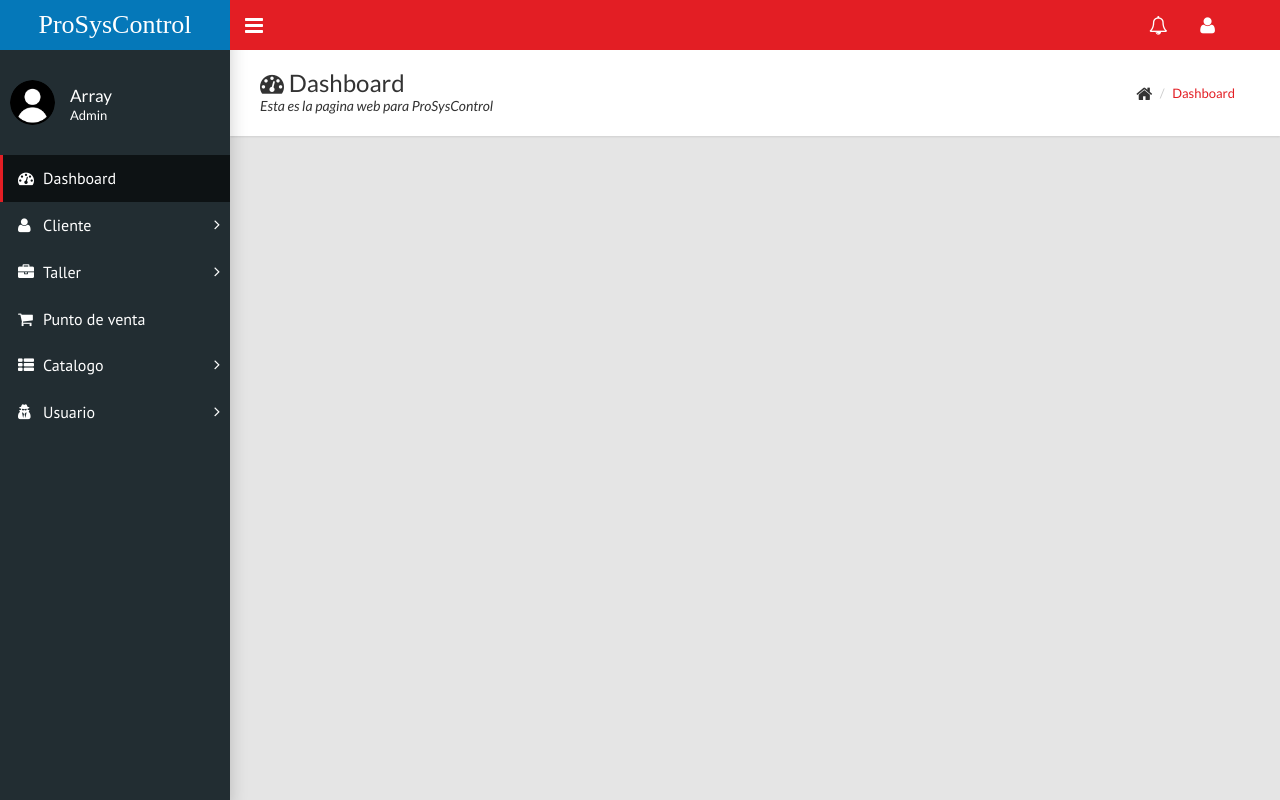
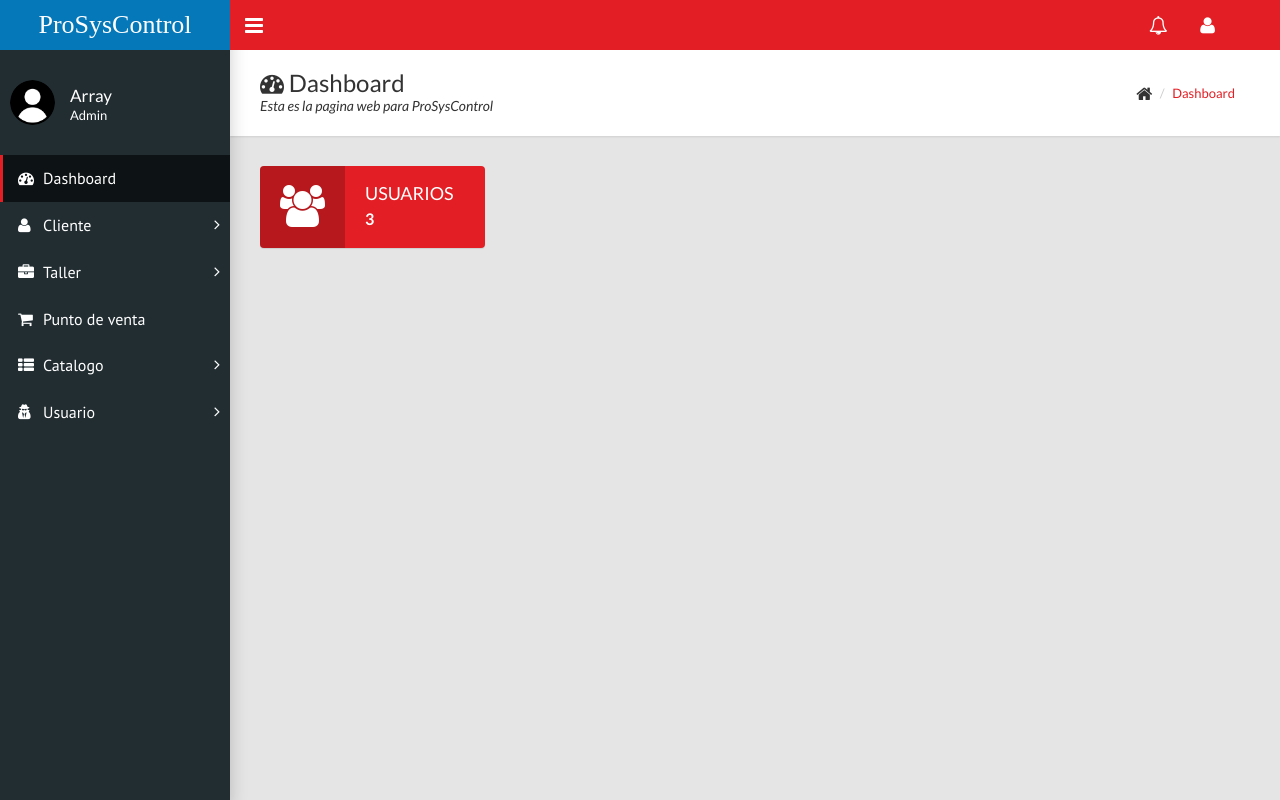
Before and after one commit to Byorsh/ProSysControlv2-2, a PHP site: page /ProSysControlv2-2/home.php in a window 1280 px wide. Run offline with PHP 8.4, Linux system fonts and the light colour scheme; a user stored in the database is signed in; data comes from the database, SQL or seed files in the repository.

Commit message:
Implementacion de funciones en dashboard

```diff
--- a/controladores/inicio.controlador.php
+++ b/controladores/inicio.controlador.php
@@ -3,10 +3,10 @@
 require_once "modelos/usuario.php";
 
 class InicioControlador{
-    private $modelo;
+    private $modeloUsuario;
 
     public function __CONSTRUCT(){
-        $this->modelo = new Usuario();
+        $this->modeloUsuario = new Usuario();
     }
 
     public function Inicio(){
--- a/vistas/encabezado.php
+++ b/vistas/encabezado.php
@@ -47,8 +47,8 @@
               <!-- User Menu-->
               <li class="dropdown"><a class="dropdown-toggle" href="#" data-toggle="dropdown" role="button" aria-haspopup="true" aria-expanded="false"><i class="fa fa-user fa-lg"></i></a>
                 <ul class="dropdown-menu settings-menu">
-                  <li><a href="page-user.html"><i class="fa fa-cog fa-lg"></i> Settings</a></li>
-                  <li><a href="page-user.html"><i class="fa fa-user fa-lg"></i> Profile</a></li>
+                  <li><a href="#"><i class="fa fa-cog fa-lg"></i> Settings</a></li>
+                  <li><a href="#"><i class="fa fa-user fa-lg"></i> Profile</a></li>
                   <li><a href="?c=inicio&a=Salir"><i class="fa fa-sign-out fa-lg"></i> Logout</a></li>
                 </ul>
               </li>
--- a/vistas/inicio/principal.php
+++ b/vistas/inicio/principal.php
@@ -12,6 +12,15 @@
           </div>
         </div>
         <div class="row">
+          <div class="col-md-3">
+            <div class="widget-small primary"><i class="icon fa fa-users fa-3x"></i>
+              <div class="info">
+                <h4>Usuarios</h4>
+                <p><b><?php $usuario=$this->modeloUsuario->Cantidad()?>
+                <?=$usuario->CantidadUsuario?></b></p>
+              </div>
+            </div>
+          </div>
           <!--<div class="col-md-6">
             <div class="card">
               <h3 class="card-title">Getting Started</h3>
--- a/vistas/usuario/index.php
+++ b/vistas/usuario/index.php
@@ -38,7 +38,7 @@
                     </tr>
                   </thead>
                   <tbody>
-                    <?php foreach($this->modelo->Listar() as $u):?>
+                    <?php foreach($this->modeloUsuario->Listar() as $u):?>
                     <tr>
                       <td><?=$u->id?></td>
                       <td><?=$u->rfc?></td>
```
Also changed, not shown: controladores/usuario.controlador.php (+7 -7 lines).
